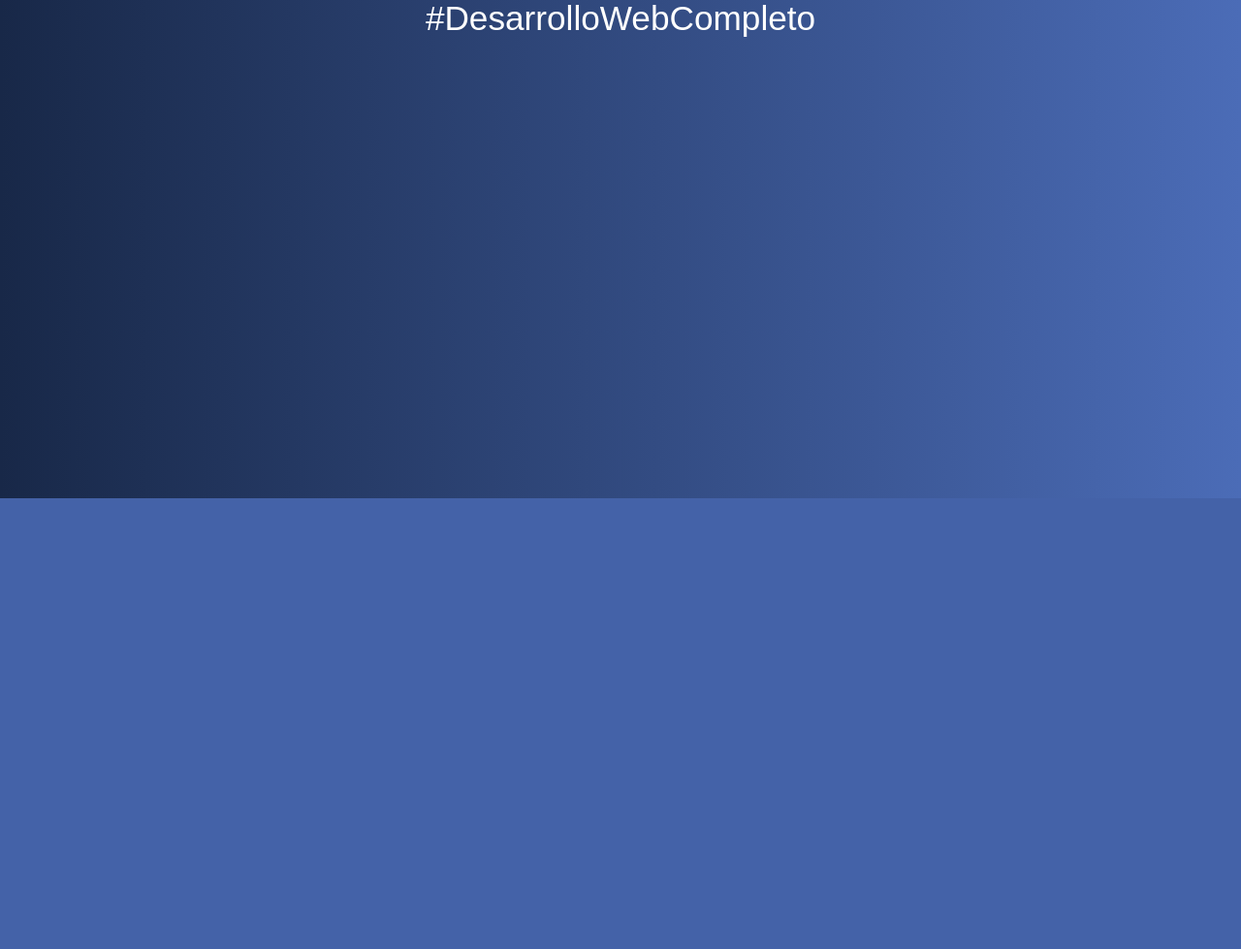
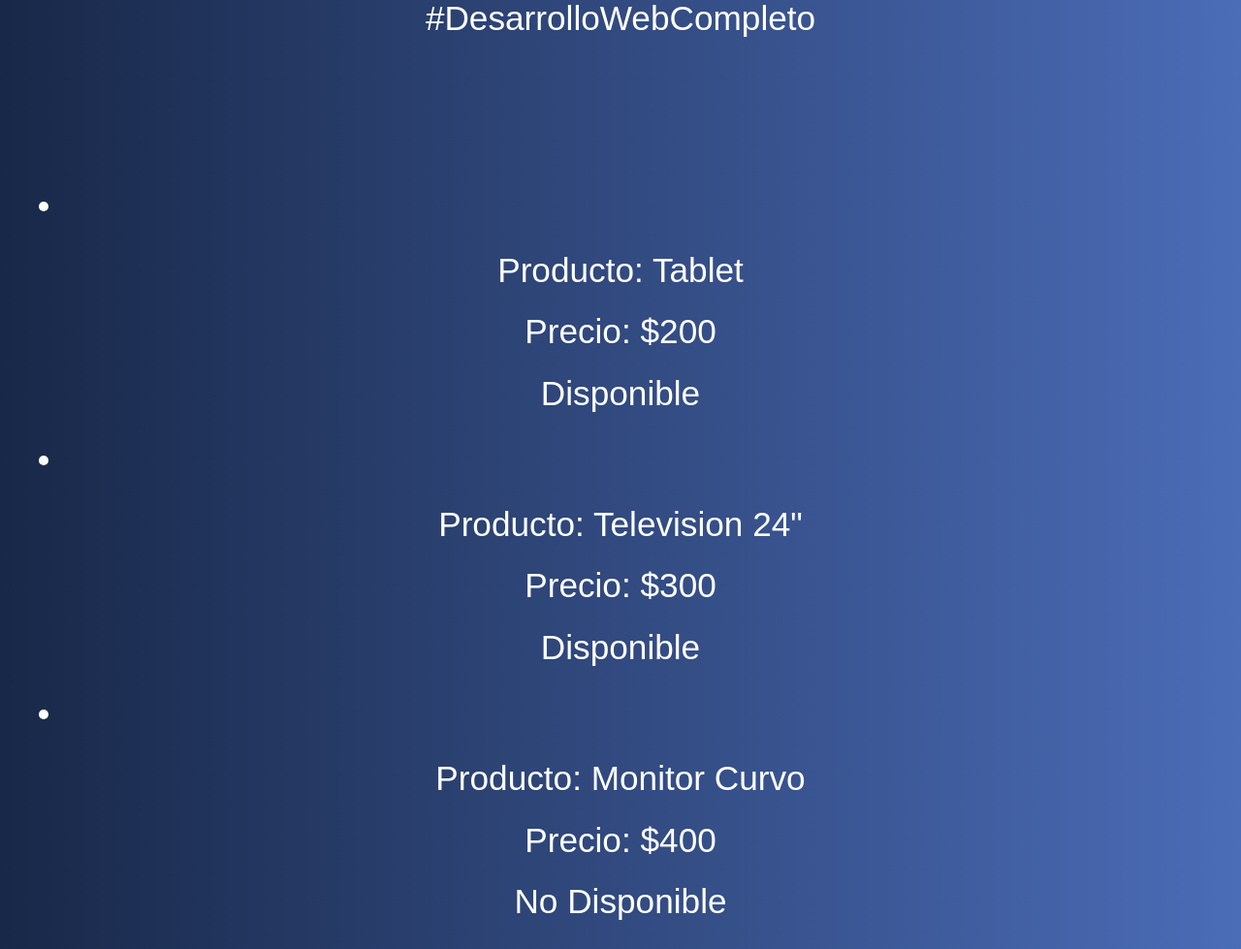
Before and after one commit to mundoenrique/desarrollo-web-juan-pablo, a PHP site: page /14-foreach.php in a window 1280 px wide. Shown: the part 286-1265 px from the top of the page at 97% size. Before the commit the page ends 800 px from the top, so only its background shows below. Run offline with PHP 8.4, Linux system fonts and the light colour scheme.

Commit message:
Ejemplo practico foreach

```diff
--- a/09-apache-php-mysql/14-foreach.php
+++ b/09-apache-php-mysql/14-foreach.php
@@ -1,6 +1,30 @@
 <?php include 'includes/header.php';
 
+$productos = [
+  [
+    'nombre' => 'Tablet',
+    'precio' => 200,
+    'disponible' => true
+  ],
+  [
+    'nombre' => 'Television 24"',
+    'precio' => 300,
+    'disponible' => true
+  ],
+  [
+    'nombre' => 'Monitor Curvo',
+    'precio' => 400,
+    'disponible' => false
+  ]
+];
 
-
+foreach ($productos as $producto) { ?>
+  <li>
+    <p>Producto: <?= $producto['nombre']; ?> </p>
+    <p>Precio: <?= "$" . $producto['precio']; ?> </p>
+    <p><?= ($producto['disponible']) ? 'Disponible' : 'No Disponible';  ?> </p>
+  </li>
+<?php
+}
 
 include 'includes/footer.php';
```
